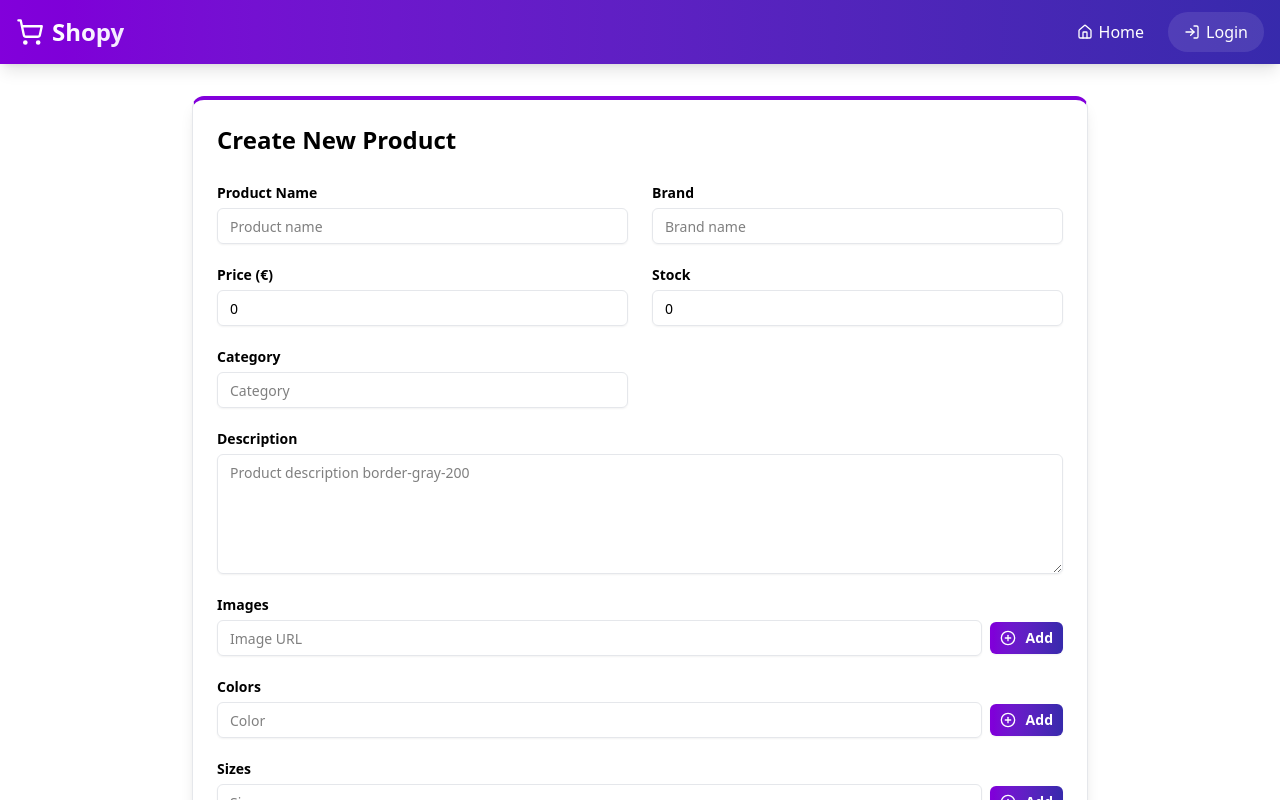
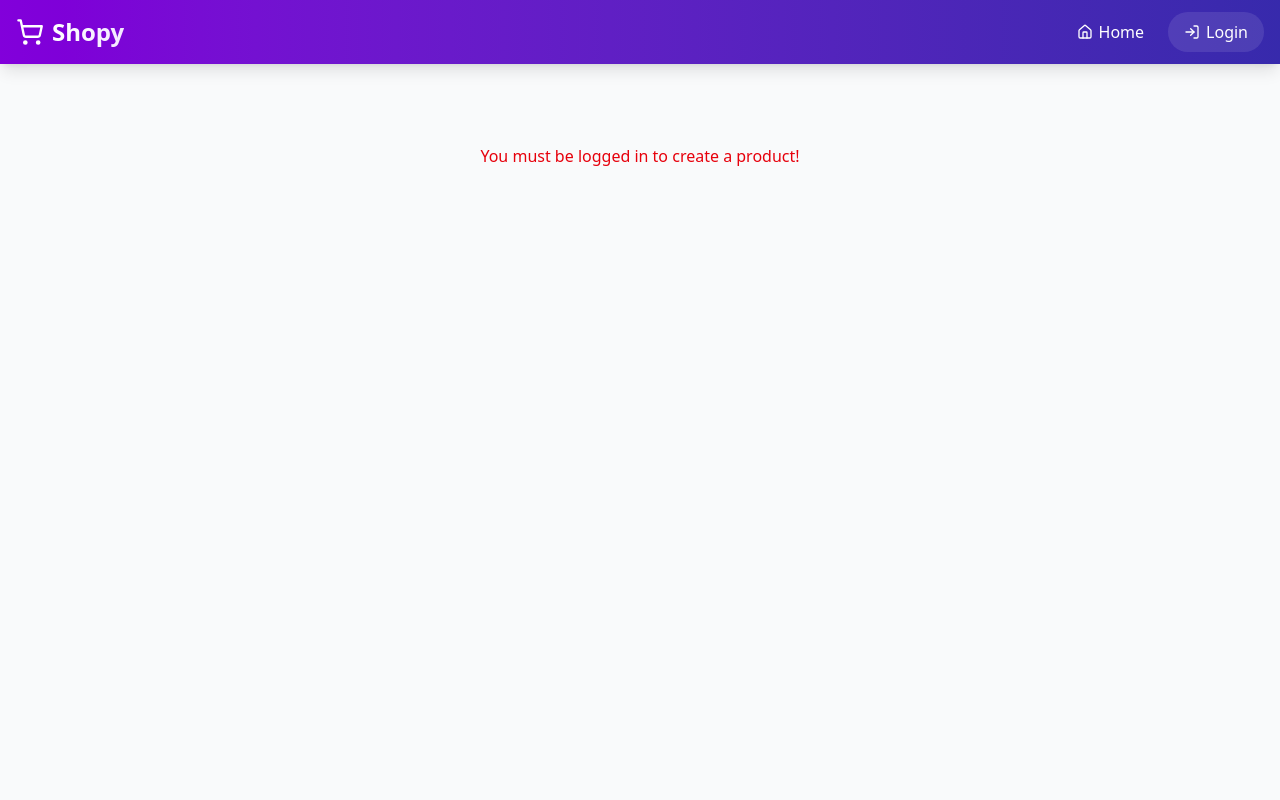
Before and after one commit to WoutSeverens-UCLL/cloud-native-engineering-groep11, a Next.js app in the folder frontend/: page /products/create in a window 1280 px wide. Shown: the top 800 px of the page. Built offline with nearby package versions, Linux system fonts and the light colour scheme.

Commit message:
role based access for create product

```diff
--- a/frontend/pages/products/create/index.tsx
+++ b/frontend/pages/products/create/index.tsx
@@ -45,6 +45,32 @@ export default function CreateProduct() {
     }
   };
 
+  if (!loggedInUser) {
+    return (
+      <div className="min-h-screen bg-gray-50">
+        <Header />
+        <div className="container mx-auto py-8 px-4">
+          <div className="text-center text-red-600 py-12">
+            You must be logged in to create a product!
+          </div>
+        </div>
+      </div>
+    );
+  }
+
+  if (loggedInUser && loggedInUser.role !== "seller") {
+    return (
+      <div className="min-h-screen bg-gray-50">
+        <Header />
+        <div className="container mx-auto py-8 px-4">
+          <div className="text-center text-red-600 py-12">
+            You do not have permission to create a product!
+          </div>
+        </div>
+      </div>
+    );
+  }
+
   return (
     <div className="min-h-screen bg-background">
       <Header />
```
